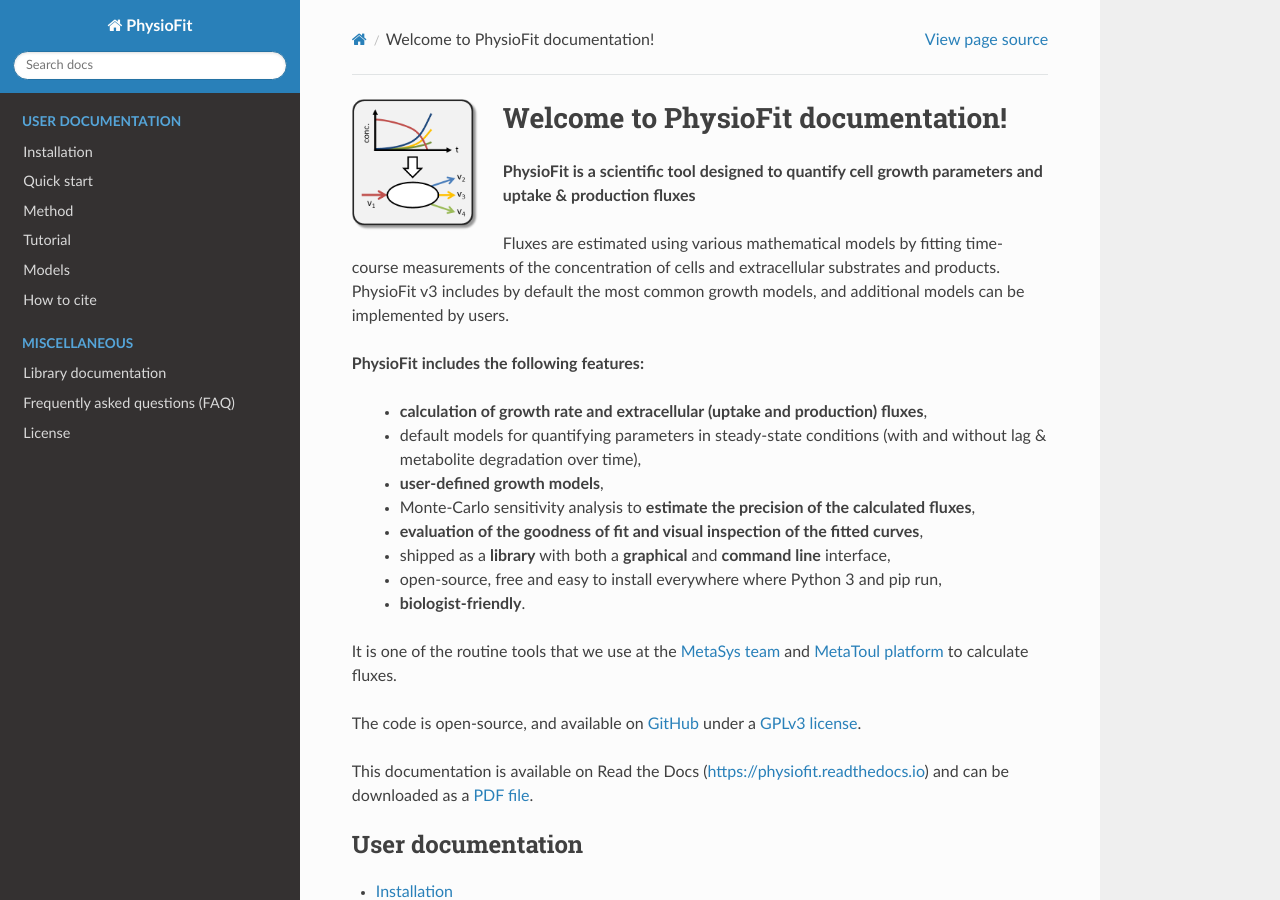
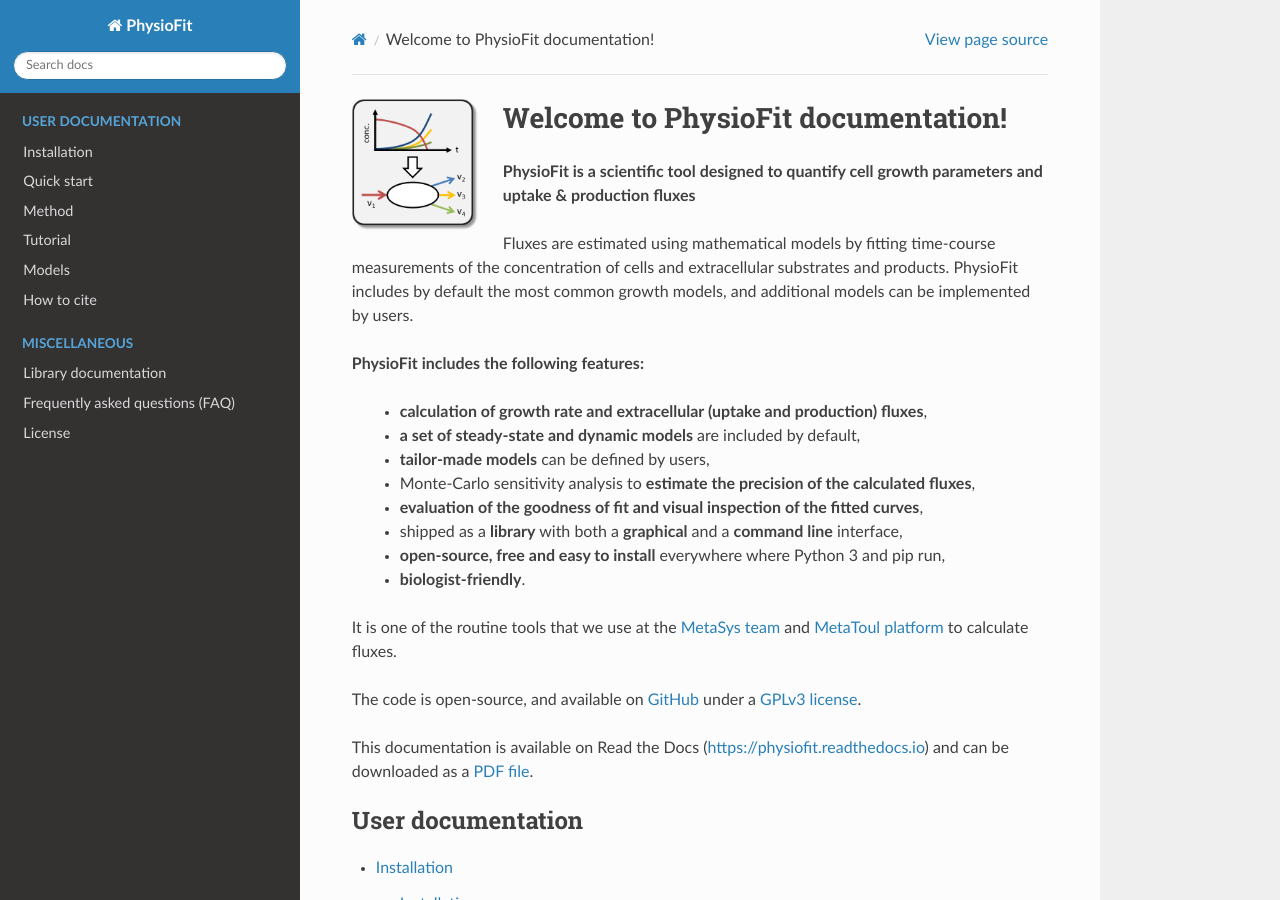
Before and after one commit to MetaSys-LISBP/PhysioFit, a Sphinx documentation site: the page built from docs/index.rst, in a window 1280 px wide and 900 px high. Built offline with Sphinx 7.4.7 and the Read the Docs theme 2.0.0, drawn with Linux system fonts in a browser that asks for light colours.

Commit message:
update doc

```diff
--- a/docs/index.rst
+++ b/docs/index.rst
@@ -12,20 +12,19 @@
 
 **PhysioFit is a scientific tool designed to quantify cell growth parameters and uptake & production fluxes**
 
-Fluxes are estimated using various mathematical models by fitting time-course measurements of the concentration of
-cells and extracellular substrates and products. PhysioFit v3 includes by default the most common growth models, and
+Fluxes are estimated using mathematical models by fitting time-course measurements of the concentration of
+cells and extracellular substrates and products. PhysioFit includes by default the most common growth models, and
 additional models can be implemented by users.
 
 **PhysioFit includes the following features:**
 
    * **calculation of growth rate and extracellular (uptake and production) fluxes**,
-   * default models for quantifying parameters in steady-state conditions (with and without lag & metabolite degradation
-     over time),
-   * **user-defined growth models**,
+   * **a set of steady-state and dynamic models** are included by default,
+   * **tailor-made models** can be defined by users,
    * Monte-Carlo sensitivity analysis to **estimate the precision of the calculated fluxes**,
    * **evaluation of the goodness of fit and visual inspection of the fitted curves**,
-   * shipped as a **library** with both a **graphical** and **command line** interface,
-   * open-source, free and easy to install everywhere where Python 3 and pip run,
+   * shipped as a **library** with both a **graphical** and a **command line** interface,
+   * **open-source, free and easy to install** everywhere where Python 3 and pip run,
    * **biologist-friendly**.
 
 It is one of the routine tools that we use at the
```
Also changed, not shown: docs/models.rst (+7 -4 lines).
